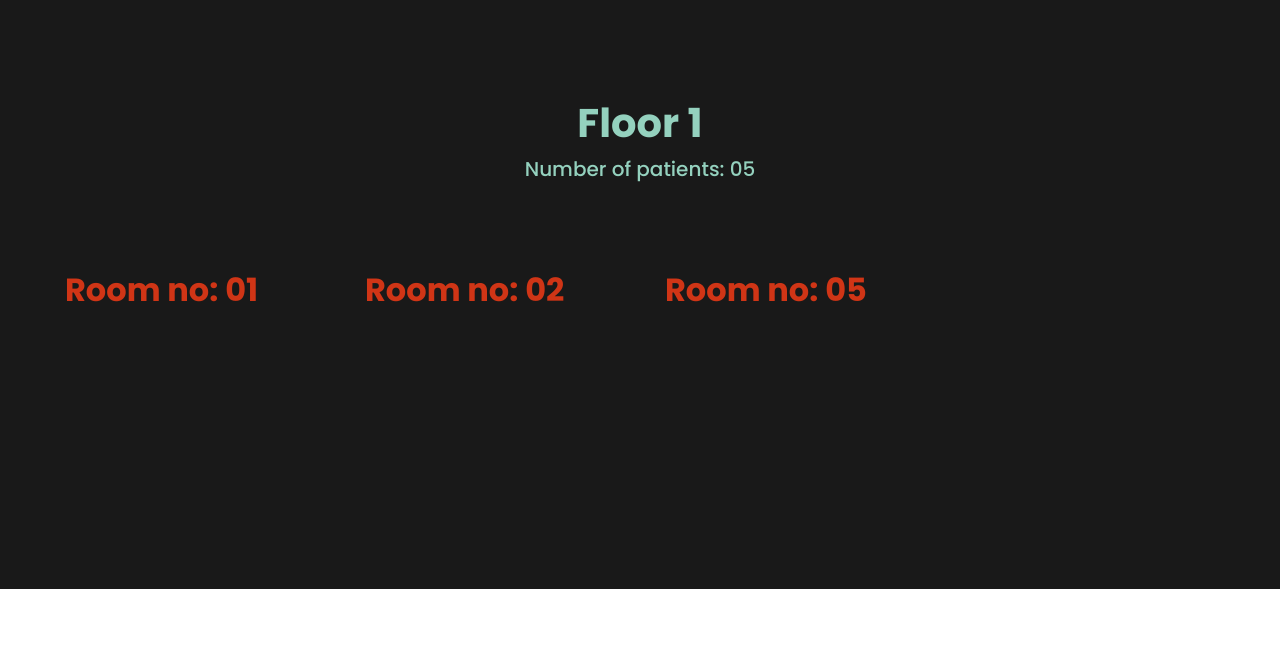
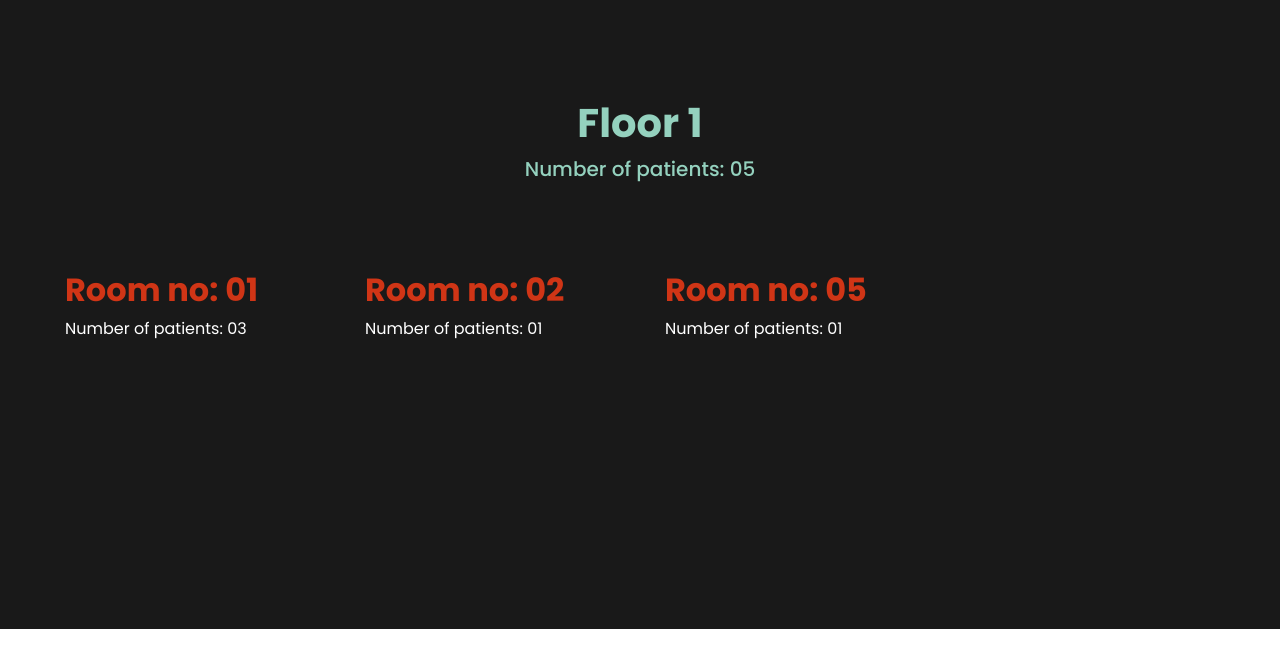
Before and after one commit to DUcepticons/Intelligent-Saline, a Django app: page /floor/1/ in a window 1280 px wide. Shown: the part 57-725 px from the top of the page. Run offline with Django 3.2, Linux system fonts and the light colour scheme; data comes from the database, SQL or seed files in the repository; both versions use the stored data as it was after the commit; some libraries are stand-ins or nearby versions.

Commit message:
number of patients

```diff
--- a/salineweb/main/views.py
+++ b/salineweb/main/views.py
@@ -14,7 +14,8 @@ def rooms_under_Floor(floor_no):        #for floor page
     all_rooms = []
     for p in patient.objects.filter(floor=floor_no):
         all_rooms.append(p.room)
-    return unique(all_rooms)
+    all_rooms_pair = [(i,all_rooms.count(i),p.percentage ) for i in unique(all_rooms)]
+    return all_rooms_pair
 
 def beds_under_Room(floor_no,room_no):        #for floor page
 	all_beds = []
--- a/salineweb/templates/floor.html
+++ b/salineweb/templates/floor.html
@@ -11,16 +11,18 @@
         <h1 class="adv-sal-green text-center" style="margin-bottom:10px;">Floor {{floor_no}}</h1>
         <h5 class="adv-sal-green text-center" style="margin-bottom:90px;">Number of patients: 0{{patient_count}} </h5>
         <div class="container-1200px row landing-section">
+
             {%for room_number in rooms_under_Floor %}
 
                 <div class="col-lg-3 col-12 text-center text-lg-left patient-column ">
-                    <a href="room/{{room_number}}" class="">
+                    <a href="room/{{room_number.0}}" class="">
                         <div>
-                            <h2 class="adv-sal-red">Room no: 0{{room_number}}</h2>
-                            <!--
-                            <p class="white">Number of patients: 02 </p>
-                            <p class="adv-sal-red">Critical patients: 01 </p>
-                            -->
+                            <h2 class="adv-sal-red">Room no: 0{{room_number.0}}</h2>
+
+                            <p class="white">Number of patients: 0{{room_number.1}} </p>
+
+                            <!-- <p class="adv-sal-red">Critical patients: 0{{room_number.2}} </p> -->
+
                         </div>
                     </a>
                 </div>
```
Also changed, not shown: salineweb/templates/room.html (+15 -23 lines), salineweb/db.sqlite3.
